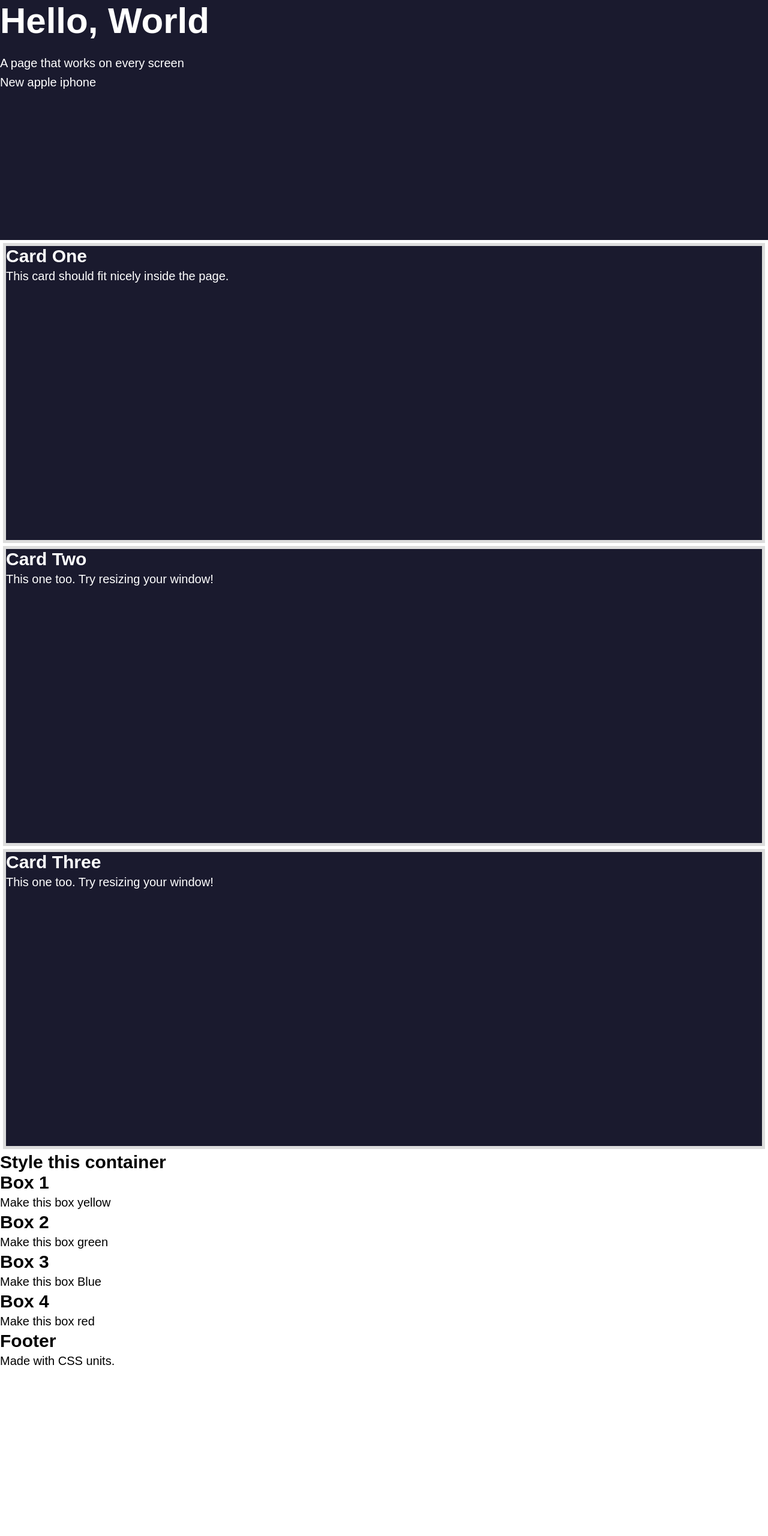
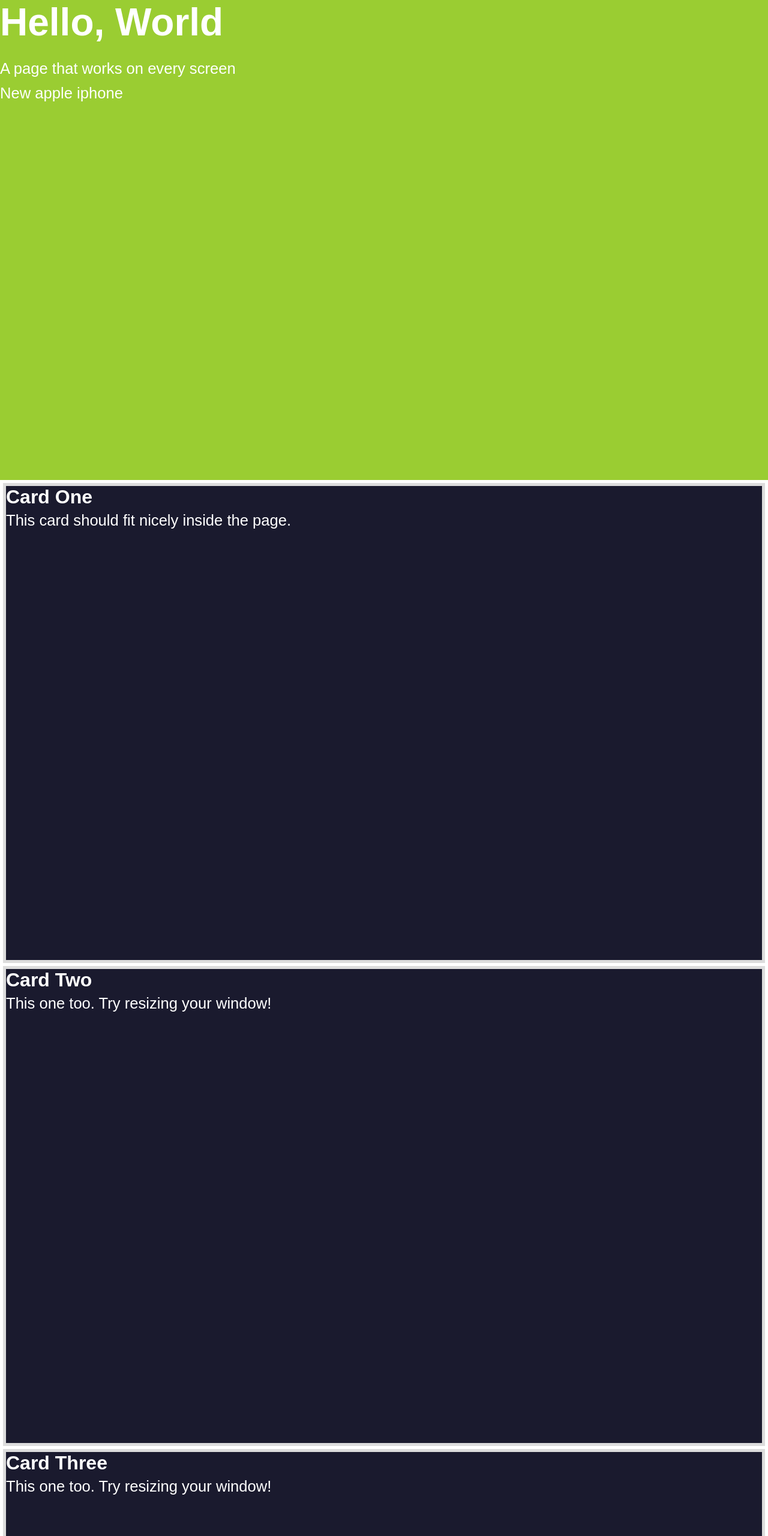
Before and after one commit to MESA-SB-Comp-Sci/static-vs-responsive-demo-nominaaiusheeva, a plain HTML site: page index.html in a window 1280 px wide. Shown: the top 2560 px of the page at 60% size. Before the commit the page ends 2284 px from the top, so only its background shows below. Drawn offline with Linux system fonts and the light colour scheme.

Commit message:
working on boxes

```diff
--- a/index.html
+++ b/index.html
@@ -32,10 +32,10 @@
 
 
 
-    <div>
+    <div class="div1">
         <h2>Style this container</h2>
 
-        <div>
+        <div class="yellow">
             <h2>Box 1</h2>
             <p>Make this box yellow</p>
         </div>
--- a/styles.css
+++ b/styles.css
@@ -9,31 +9,51 @@ body {
 }
 
 h1 {
-  font-size: 60px; /* CHANGE TO: 5vw */
+  font-size: 5vw; /* CHANGE TO: 5vw */
   font-weight: bold;
   margin-bottom: 20px;
 }
 
 h2 {
-  font-size: 30px; /* CHANGE TO: 2.5vw */
+  font-size: 2.5vw; /* CHANGE TO: 2.5vw */
 }
 
 p {
-  font-size: 20px; /* CHANGE TO: 2vw */
+  font-size: 2vw; /* CHANGE TO: 2vw */
   line-height: 1.6;
 }
 .hero {
-  height: 400px; /* CHANGE TO: 100vh */
+  height: 100vh; /* CHANGE TO: 100vh */
   background: #1a1a2e;
   color: white;
+  background-color: yellowgreen;
 }
 
 .card-style{
   border: 5px solid gainsboro;
   margin: 5px;
   color: white;
-  height: 500px; /* CHANGE TO: 100vh */
+  height: 100vh; /* CHANGE TO: 100vh */
   background-color: #1a1a2e;
 }
 
 /* Compleate challenge down here */
+
+.div-styles {
+  display:inline-block
+}
+.yellow {
+  background-color: yellow
+}
+.green{
+  background-color: green;
+  width: 30px;
+  height: 20px;
+}
+
+.blue{
+  background-color: blue;
+}
+.red{
+  background-color: red;
+}
```
